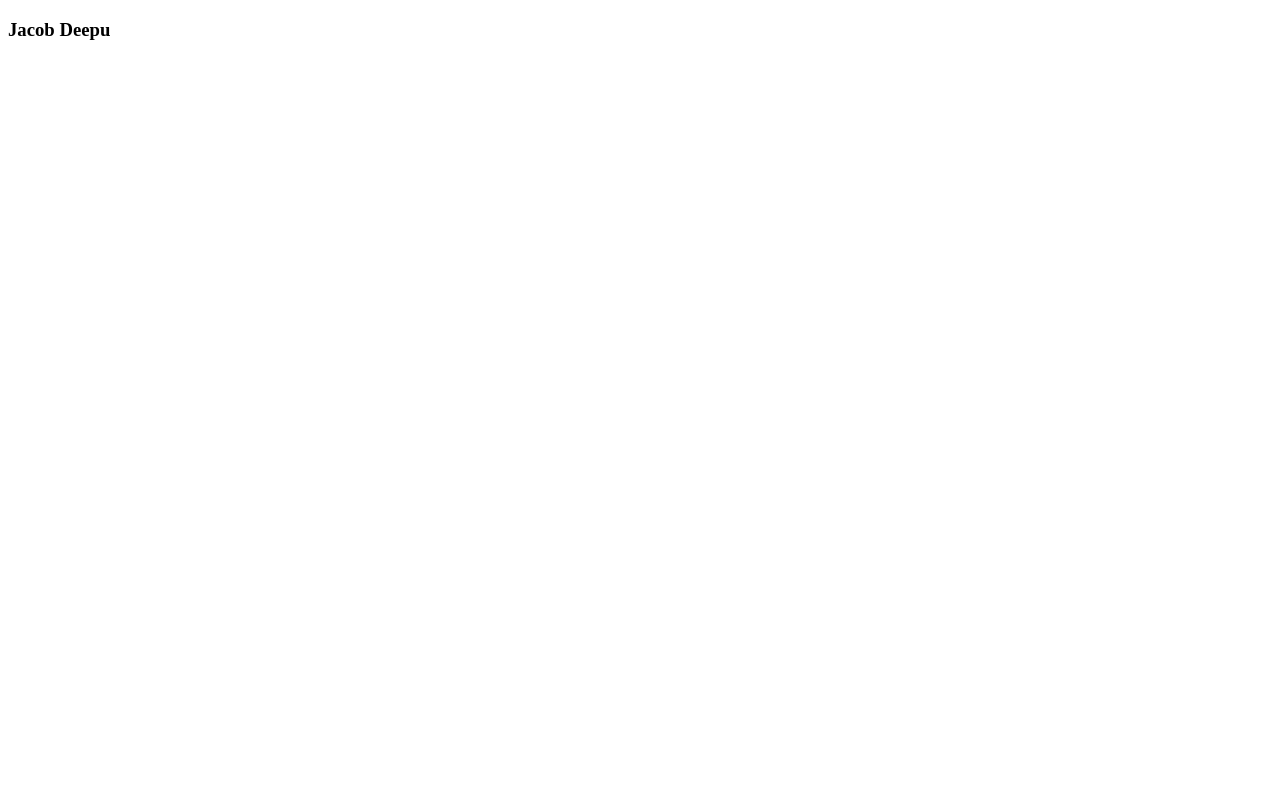
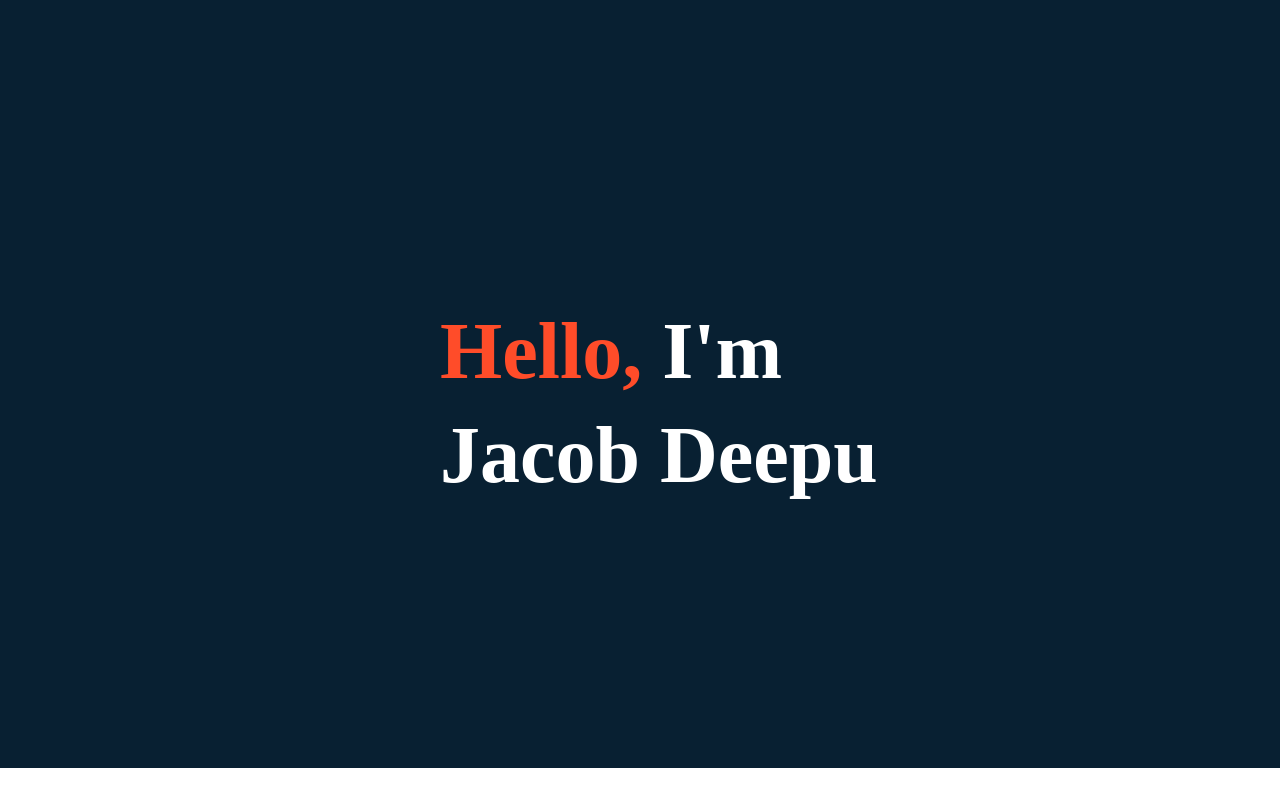
Before and after one commit to JacobDeepu/JacobDeepu.github.io, a plain HTML site: page index.html in a window 1280 px wide. Drawn offline with Linux system fonts and the light colour scheme.

Commit message:
Add a simple banner

```diff
--- /dev/null
+++ b/css/style.css
@@ -0,0 +1,50 @@
+* {
+  margin: 0;
+  padding: 0;
+  box-sizing: border-box;
+}
+.header {
+  position: relative;
+  width: 100%;
+  height: 48rem;
+  background-color: #082032;
+  background-repeat: no-repeat;
+  background-size: cover;
+}
+.banner {
+  position: absolute;
+  top: 35%;
+  left: 0;
+  color: #fff;
+}
+.banner-text {
+  padding-left: 440px;
+}
+.banner-text h3 {
+  margin-top: 100px;
+  font-size: 25px;
+  color: #fff;
+  font-weight: 900;
+  letter-spacing: 2px;
+  text-transform: uppercase;
+}
+.banner-text h1 {
+  font-size: 80px;
+  position: relative;
+  color: #fff;
+  margin-top: 30px;
+  font-weight: 700;
+  line-height: 1.3;
+}
+.banner-text h1 span {
+  color: #FF4C29;
+}
+.banner-text p {
+  font-size: 19px;
+  margin: 30px 30px 30px 0;
+  letter-spacing: 1px;
+  color: #fff;
+  padding-right: 250px;
+  line-height: 1.5;
+  letter-spacing: 3px;
+}
--- a/index.html
+++ b/index.html
@@ -1,12 +1,22 @@
 <!DOCTYPE html>
 <html lang="en">
+
 <head>
-    <meta charset="UTF-8">
-    <meta http-equiv="X-UA-Compatible" content="IE=edge">
-    <meta name="viewport" content="width=device-width, initial-scale=1.0">
+    <meta charset="UTF-8" />
+    <meta http-equiv="X-UA-Compatible" content="IE=edge" />
+    <meta name="viewport" content="width=device-width, initial-scale=1.0" />
     <title>Jacob Deepu</title>
+    <link rel="stylesheet" type="text/css" href="css/style.css" />
 </head>
+
 <body>
-    <h3>Jacob Deepu</h3>
+    <div class="header">
+        <div class="banner">
+            <div class="banner-text">
+                <h1><span>Hello,</span> I'm<br/>Jacob Deepu</h1>
+            </div>
+        </div>
+    </div>
 </body>
+
 </html>
```
